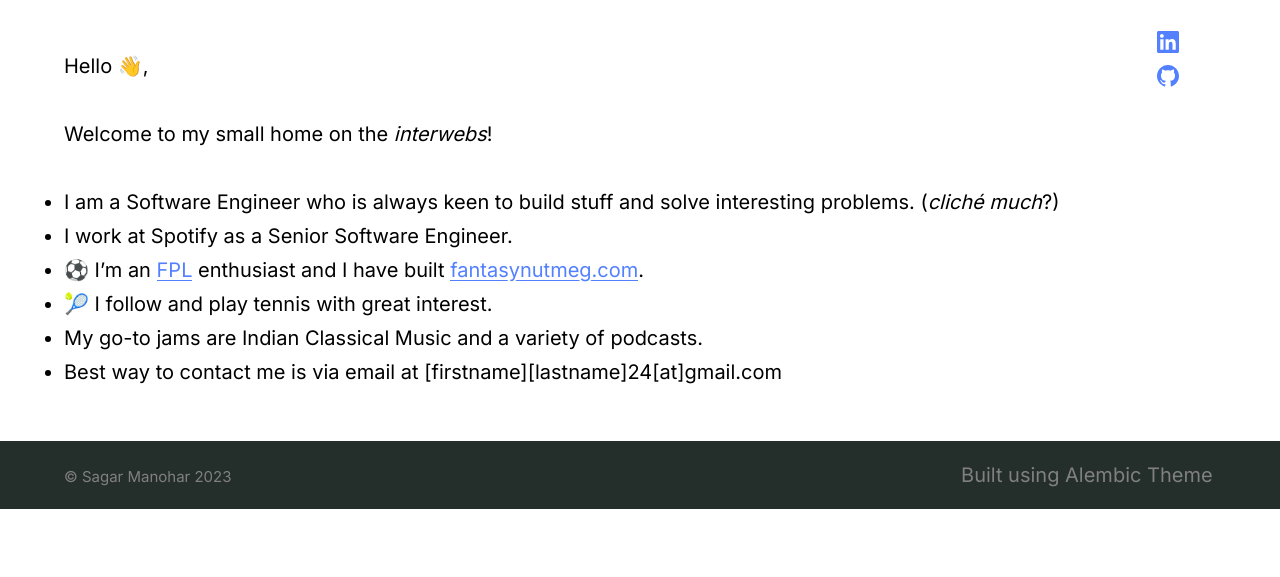
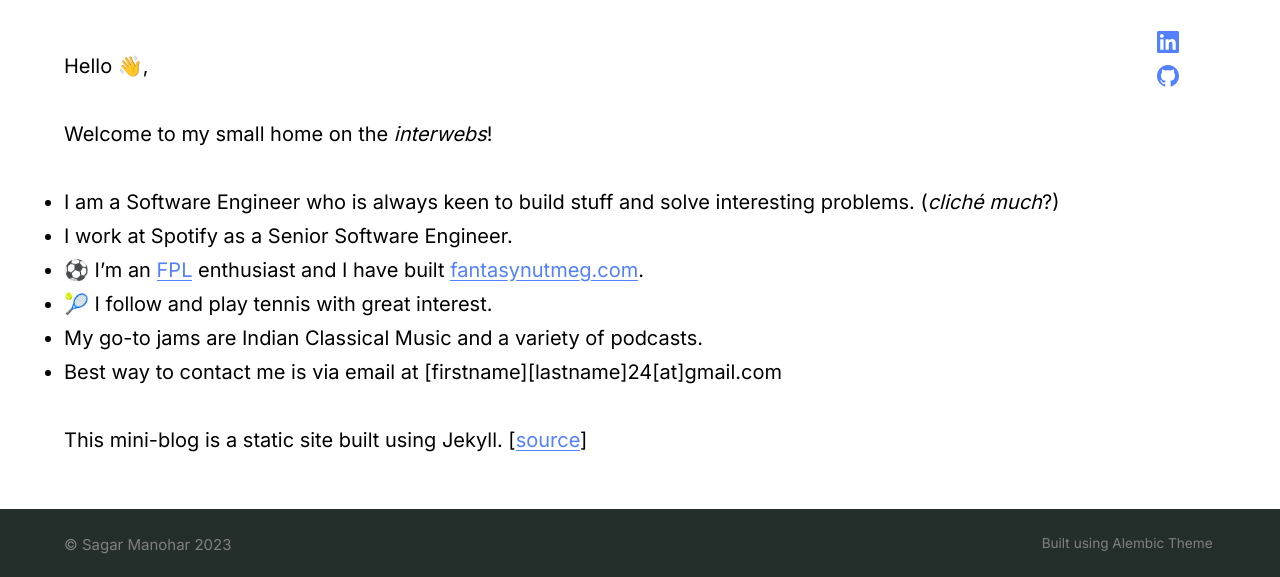
Before and after one commit to code247/code247.github.io, a Jekyll site: the page built from index.md, in a window 1280 px wide, cut to the strip 412-989 px from the top of the page. Built offline with Jekyll 4.4.1, drawn with Linux system fonts in a browser that asks for light colours; before the commit the page ends 921 px from its top, so only the background shows below that.

Commit message:
Add note

```diff
--- a/_sass/_theme.scss
+++ b/_sass/_theme.scss
@@ -20,6 +20,7 @@ body {
 .footer {
   .nav {
     text-align: right;
+    font-size: 0.8rem;
   }
   .logo {
     @include flex(0 0 auto);
--- a/index.md
+++ b/index.md
@@ -12,3 +12,5 @@ Welcome to my small home on the *interwebs*!
 - 🎾 I follow and play tennis with great interest.
 - My go-to jams are Indian Classical Music and a variety of podcasts.
 - Best way to contact me is via email at [firstname][lastname]24[at]gmail.com
+
+This mini-blog is a static site built using Jekyll. [[source](https://github.com/code247/code247.github.io)]
```
